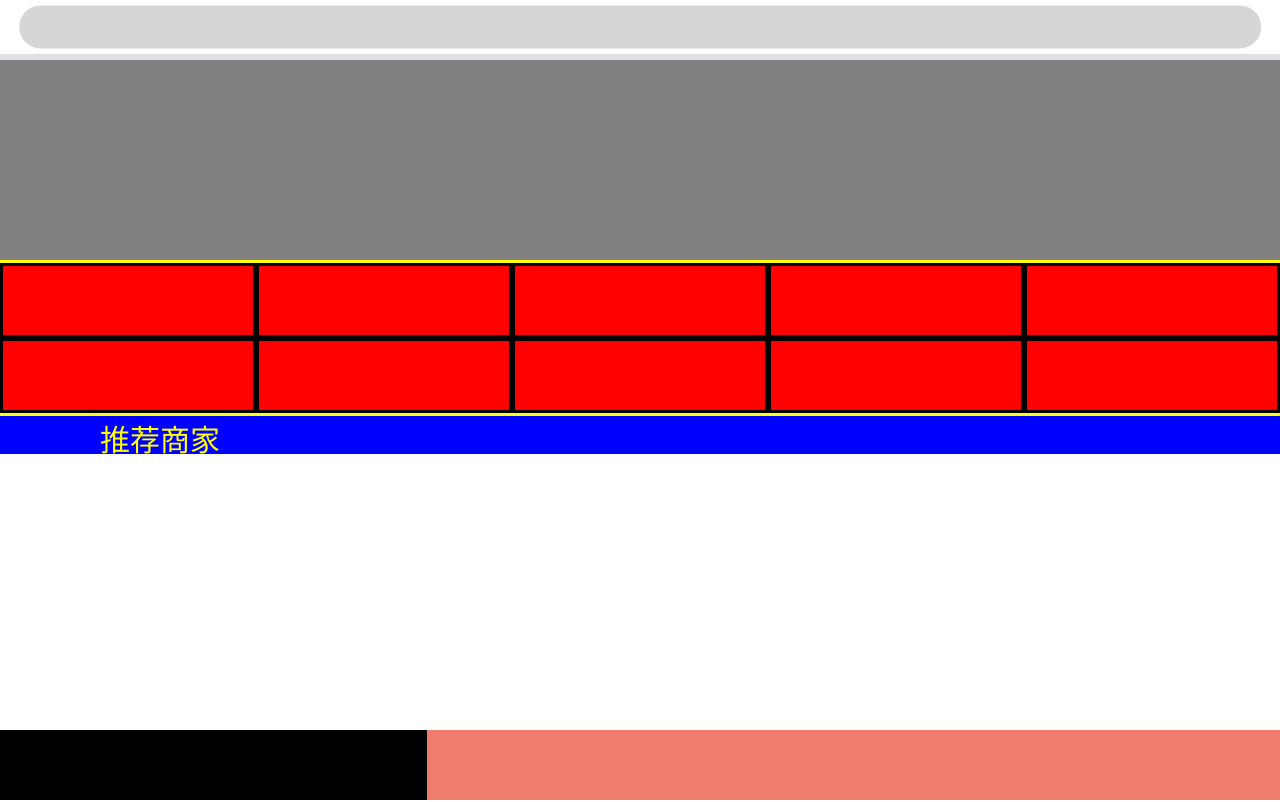
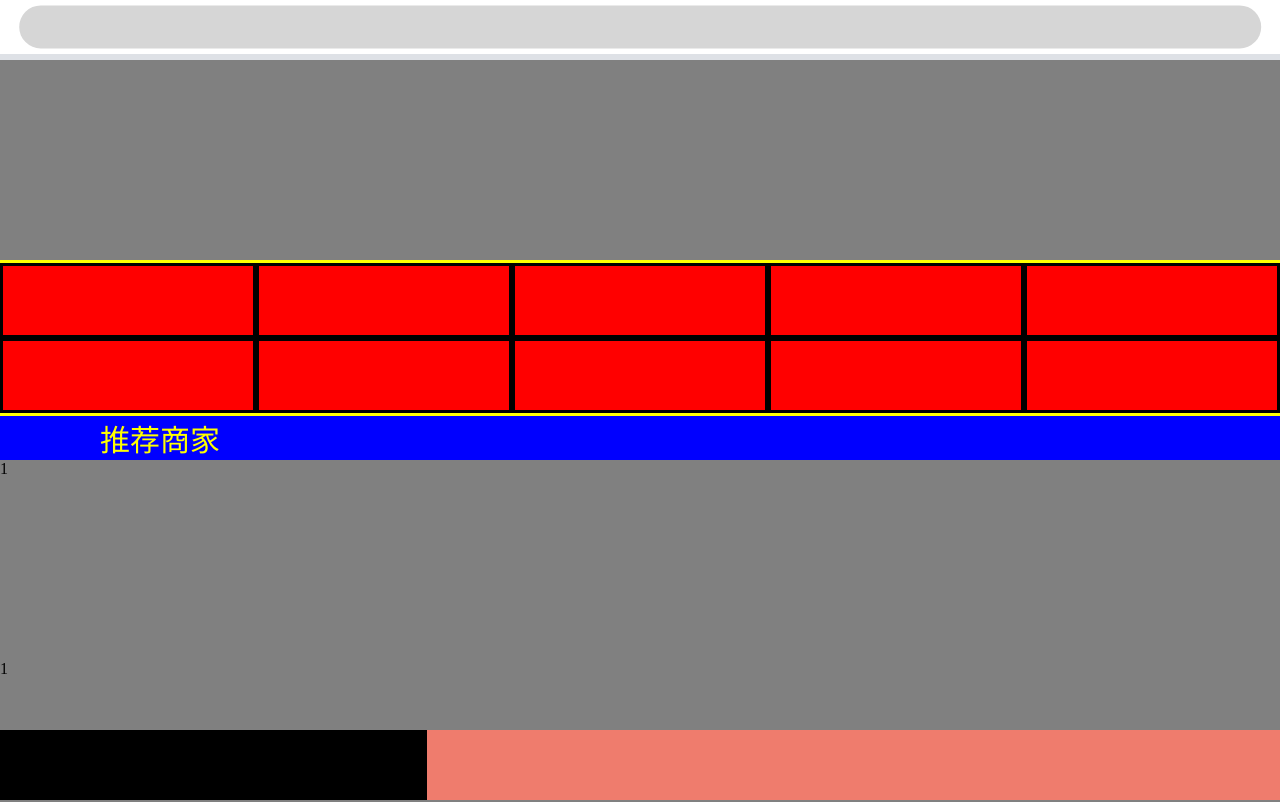
Before and after one commit to Pettarn/vue-order, a Vue app: page /#/ in a window 1280 px wide. Shown: the top 802 px of the page. Built offline with nearby package versions, Linux system fonts and the light colour scheme.

Commit message:
daily update

```diff
--- a/src/App.vue
+++ b/src/App.vue
@@ -22,7 +22,6 @@ export default {
 * {
   padding: 0;
   margin: 0;
-  overflow: hidden;
 }
 .router-link-exact-active {
   background-color: #000 !important;
--- a/src/components/common/recommend.vue
+++ b/src/components/common/recommend.vue
@@ -2,7 +2,7 @@
     <div id="recommend">
         <div id="recommend-title">推荐商家</div>
         <div id="recommend-each-business">
-            <div v-for="item in list" :key="item">{{ item.name }}</div>
+            <div id="recommend-each-business-per" v-for="item in list" :key="item">{{ item.name }}</div>
         </div>
     </div>
 </template>
@@ -44,5 +44,12 @@ export default {
     position: relative;
     width: 100%;
     background-color: #f00;
+    margin-bottom: 70px;
+}
+#recommend-each-business-per {
+    position: relative;
+    width: 100%;
+    height: 200px;
+    background-color: grey;
 }
 </style>
```
